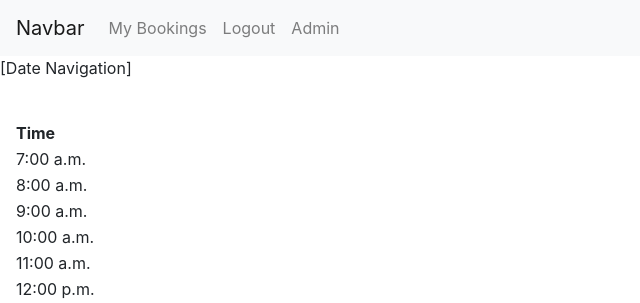
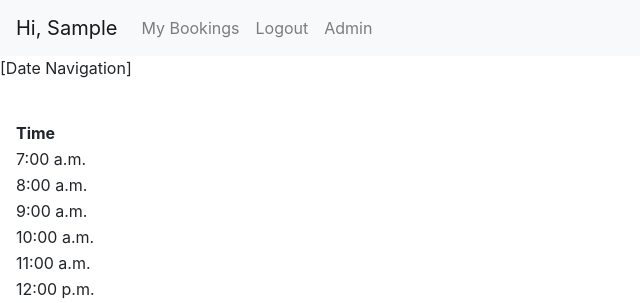
Before and after one commit to jaysondale/court-booking, a Django app: page /calendar/ in a window 1280 px wide. Shown: the top 303 px of the page, without its empty margins (0-640 px from the left). Run offline with Django 3.2, Linux system fonts and the light colour scheme; the visitor is signed in with stand-in values (Sample User, id 1); data that the repository does not hold is empty; some libraries are stand-ins or nearby versions.

Commit message:
Minor fixes

```diff
--- a/templates/navbar.html
+++ b/templates/navbar.html
@@ -1,5 +1,5 @@
 <nav class="navbar navbar-expand-lg navbar-light bg-light">
-	<a class="navbar-brand" href="#">Navbar</a>
+	<a class="navbar-brand" href="#">Hi, {{user.first_name}}</a>
 	<button class="navbar-toggler" type="button" data-toggle="collapse" data-target="#navbarNavAltMarkup" aria-controls="navbarNavAltMarkup" aria-expanded="false" aria-label="Toggle navigation">
 		<span class="navbar-toggler-icon"></span>
 	</button>
```
